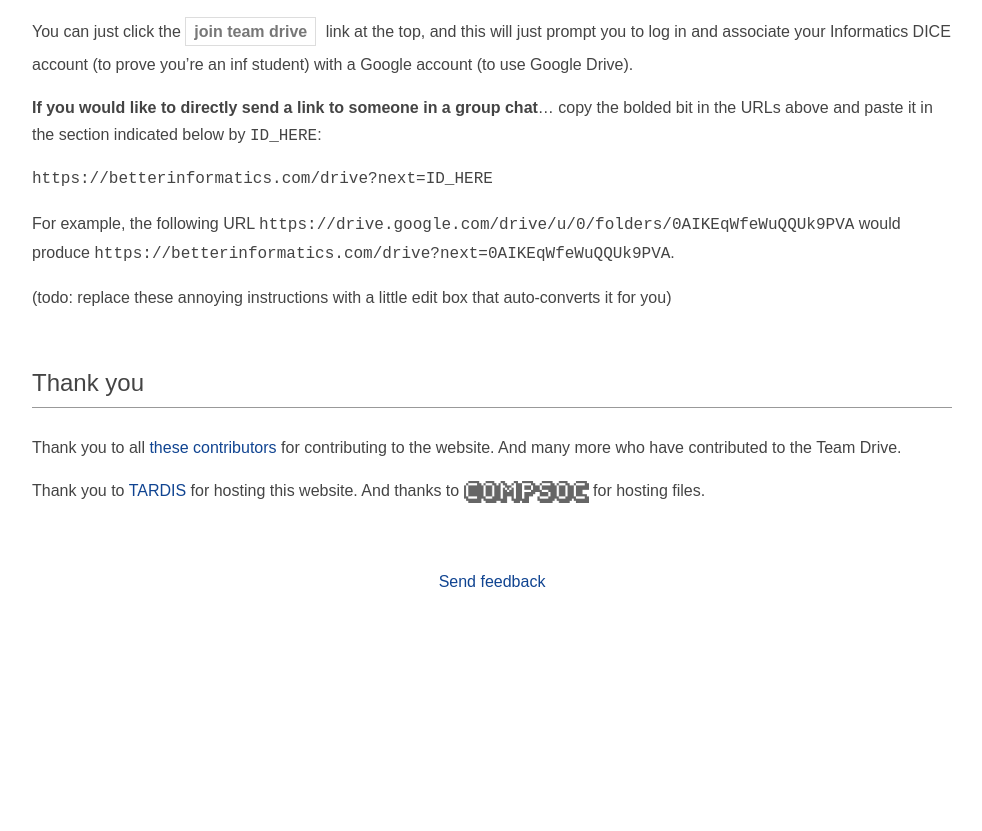
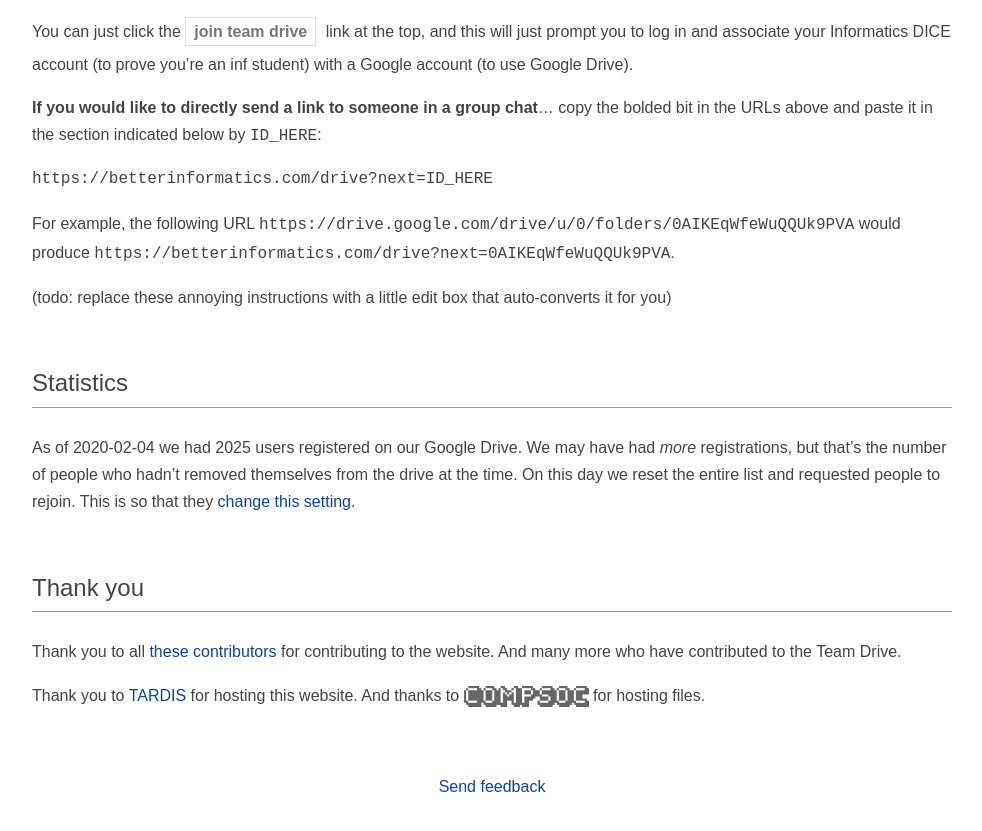
Before and after one commit to compsoc-edinburgh/betterinformatics, a Jekyll site: the page built from _pages/files.md, in a window 1280 px wide and 900 px high, scrolled down 1247 px. Shown: the top 831 px of the window, without its empty margins (148-1130 px from the left). Built offline with Jekyll 4.4.1, drawn with Linux system fonts in a browser that asks for light colours; before the commit the page ends 1943 px from its top, so only the background shows below that; some of the changed text lies outside the part shown.

Commit message:
Update files.md

```diff
--- a/_pages/files.md
+++ b/_pages/files.md
@@ -1,7 +1,7 @@
 ---
 ---
 
-### [Click here to join or view the Drive.](/drive) Do not convert PDFs to a Google Doc, leave them as PDF files.
+### [Click here to join or view the Drive.](/drive) Do not convert PDFs to a Google Doc, [leave them as PDF files](https://imgur.com/a/x3U6g2x).
 
 ### [Click here to leave the Drive.](https://groups.google.com/a/betterinformatics.com/forum/#!myforums)
 
@@ -44,6 +44,12 @@ produce `https://betterinformatics.com/drive?next=0AIKEqWfeWuQQUk9PVA`.
 
 (todo: replace these annoying instructions with a little edit box that auto-converts it for you)
 
+## Statistics
+
+As of 2020-02-04 we had 2025 users registered on our Google Drive. We may have had _more_ registrations, but that's the
+number of people who hadn't removed themselves from the drive at the time. On this day we reset the entire list and
+requested people to rejoin. This is so that they [change this setting](https://imgur.com/a/x3U6g2x).
+
 ## Thank you
 
 Thank you to all [these contributors](https://github.com/compsoc-edinburgh/betterinformatics/graphs/contributors) for contributing to the website. And many more who have contributed to the Team Drive.
```
